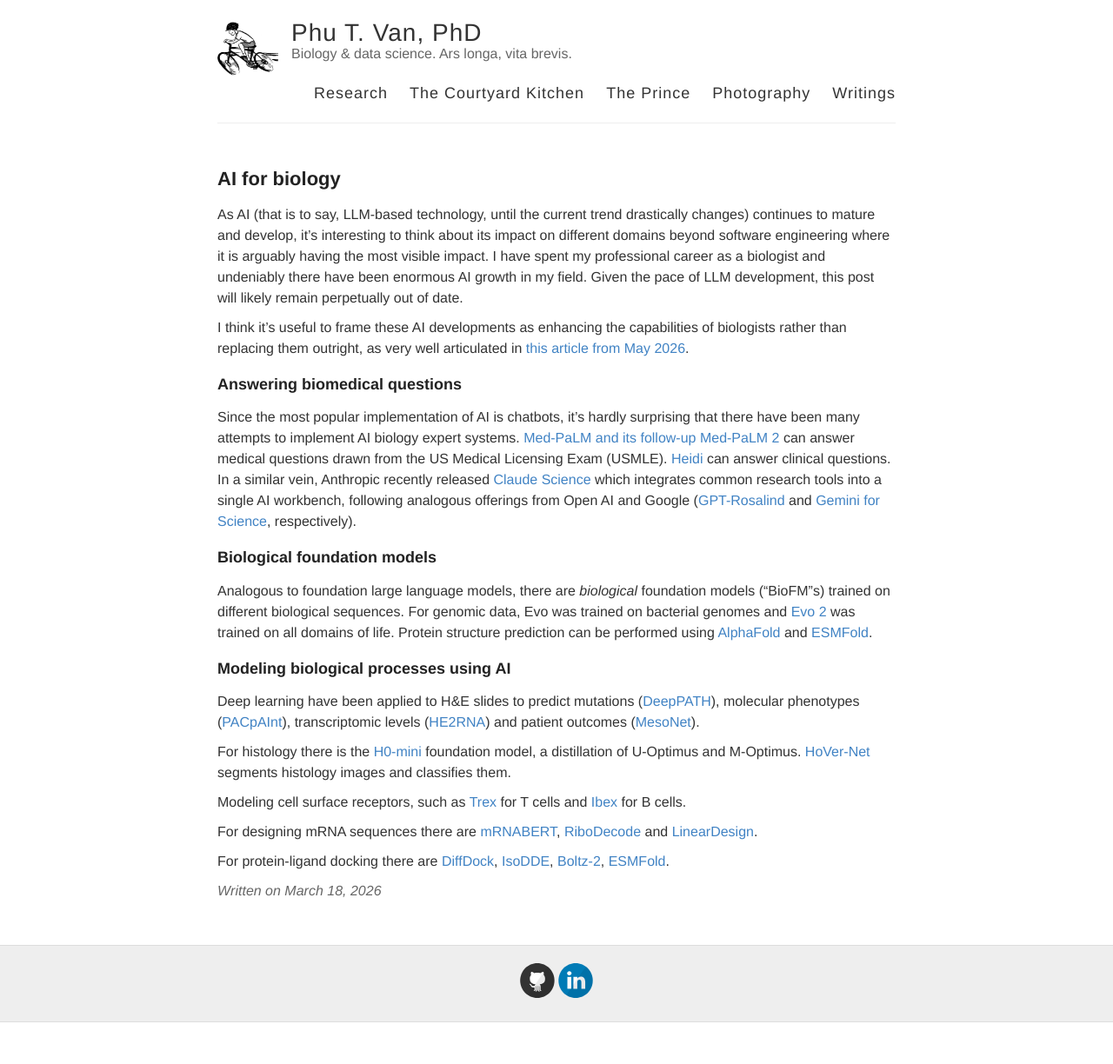
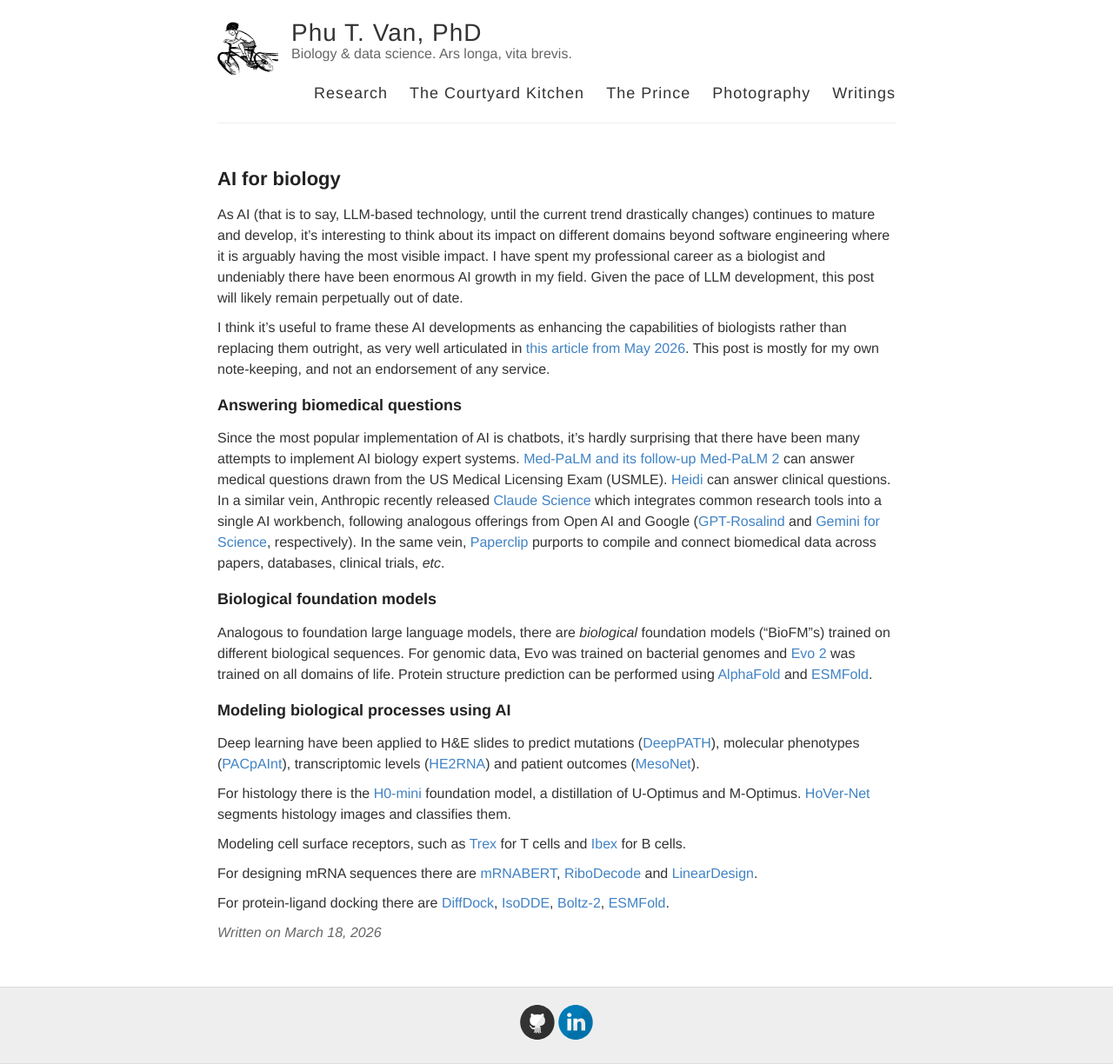
Before and after one commit to ptvan/ptvan.github.io, a Jekyll site: the page built from _posts/2026-03-18-AI-for-biology.md, in a window 1280 px wide. Shown: the whole page at 87% size. Built offline with Jekyll 4.4.1, drawn with Linux system fonts in a browser that asks for light colours; before the commit the page ends 1176 px from its top, so only the background shows below that.

Commit message:
small update

```diff
--- a/_posts/2026-03-18-AI-for-biology.md
+++ b/_posts/2026-03-18-AI-for-biology.md
@@ -5,11 +5,11 @@
 
 As AI (that is to say, LLM-based technology, until the current trend drastically changes) continues to mature and develop, it's interesting to think about its impact on different domains beyond software engineering where it is arguably having the most visible impact. I have spent my professional career as a biologist and undeniably there have been enormous AI growth in my field. Given the pace of LLM development, this post will likely remain perpetually out of date.
 
-I think it's useful to frame these AI developments as enhancing the capabilities of biologists rather than replacing them outright, as very well articulated in [this article from May 2026](https://www.nature.com/articles/s41746-026-02777-1).
+I think it's useful to frame these AI developments as enhancing the capabilities of biologists rather than replacing them outright, as very well articulated in [this article from May 2026](https://www.nature.com/articles/s41746-026-02777-1). This post is mostly for my own note-keeping, and not an endorsement of any service.
 
 ### Answering biomedical questions
 
-Since the most popular implementation of AI is chatbots, it's hardly surprising that there have been many attempts to implement AI biology expert systems. [Med-PaLM and its follow-up Med-PaLM 2](https://sites.research.google/gr/med-palm/) can answer medical questions drawn from the US Medical Licensing Exam (USMLE). [Heidi](https://www.heidihealth.com/en-us/evidence) can answer clinical questions. In a similar vein, Anthropic recently released [Claude Science](https://claude.com/product/claude-science) which integrates common research tools into a single AI workbench, following analogous offerings from Open AI and Google ([GPT-Rosalind](https://openai.com/index/introducing-gpt-rosalind/) and [Gemini for Science](https://ai.google/gemini-for-science/), respectively).
+Since the most popular implementation of AI is chatbots, it's hardly surprising that there have been many attempts to implement AI biology expert systems. [Med-PaLM and its follow-up Med-PaLM 2](https://sites.research.google/gr/med-palm/) can answer medical questions drawn from the US Medical Licensing Exam (USMLE). [Heidi](https://www.heidihealth.com/en-us/evidence) can answer clinical questions. In a similar vein, Anthropic recently released [Claude Science](https://claude.com/product/claude-science) which integrates common research tools into a single AI workbench, following analogous offerings from Open AI and Google ([GPT-Rosalind](https://openai.com/index/introducing-gpt-rosalind/) and [Gemini for Science](https://ai.google/gemini-for-science/), respectively). In the same vein, [Paperclip](https://gxl.ai/paperclip) purports to compile and connect biomedical data across papers, databases, clinical trials, _etc_.
 
 ### Biological foundation models
 
```
